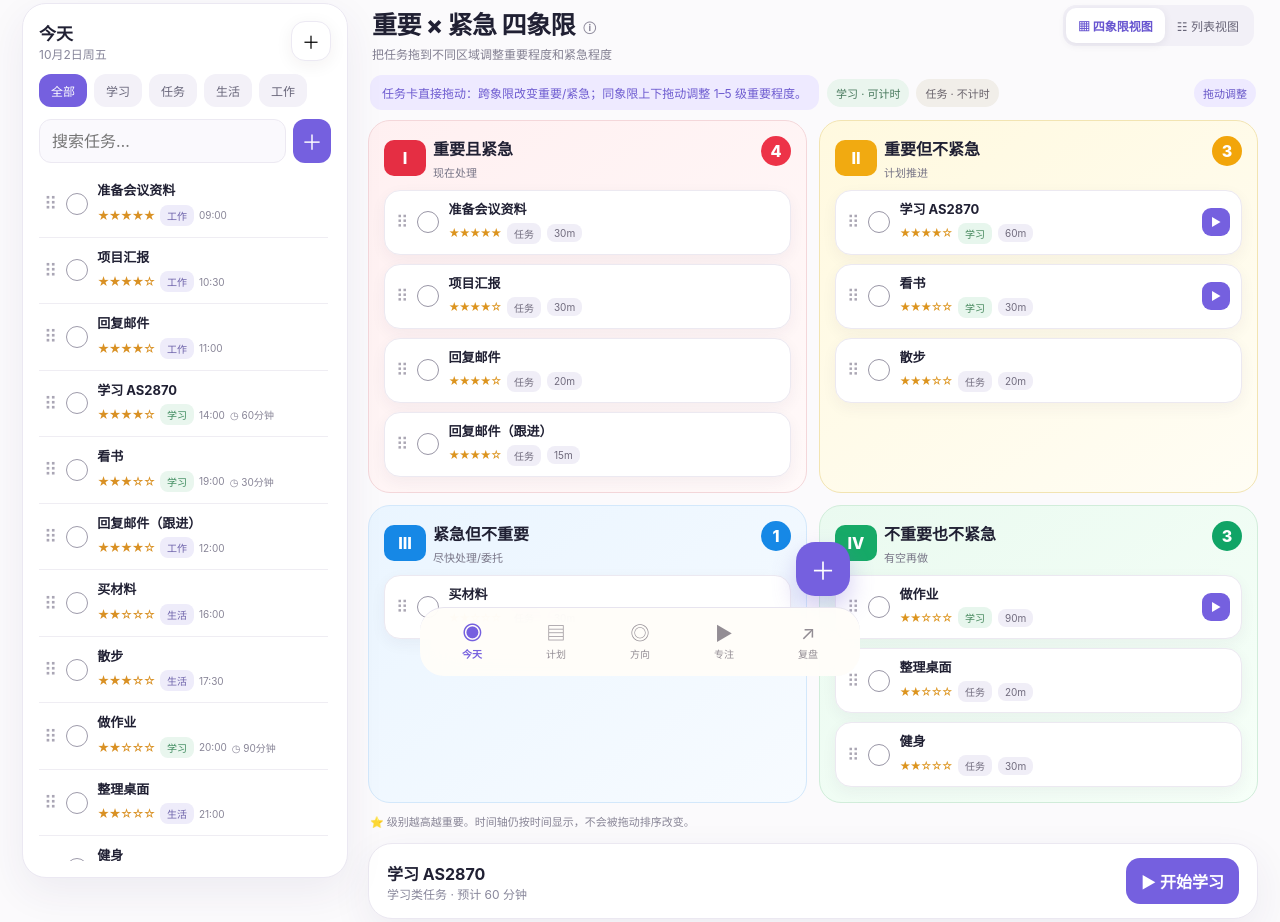
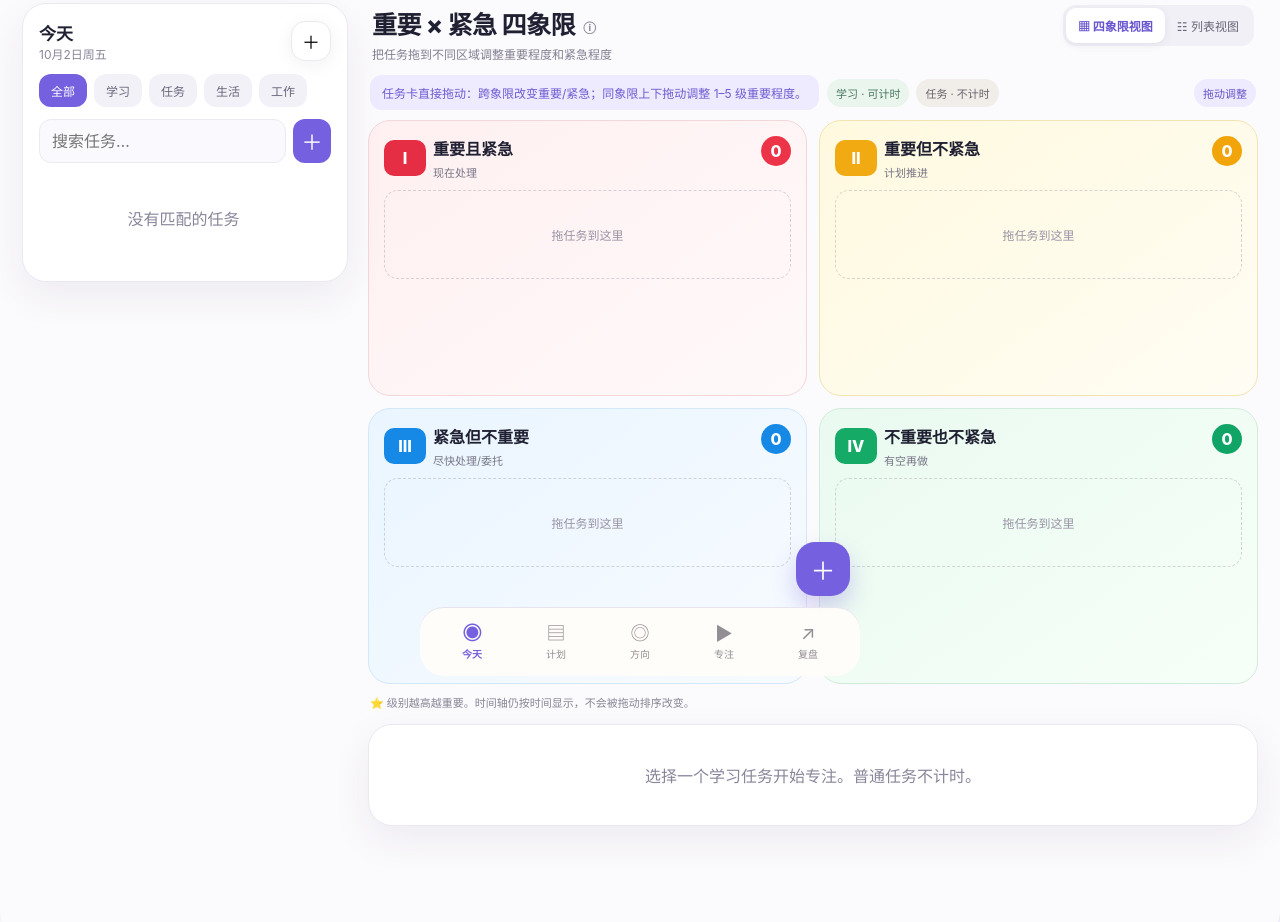
Before and after one commit to 22xShun/Daily-Flow, a plain HTML site: page index.html in a window 1280 px wide. Shown: the part 104-1026 px from the top of the page. Drawn offline with Linux system fonts and the light colour scheme.

Commit message:
Clear demo data for clean start

```diff
--- a/index.html
+++ b/index.html
@@ -260,7 +260,7 @@ main{padding:18px 22px 115px}.screen.active{display:block}
 <div id="toast" class="toast"></div>
 
 <script>
-const KEY="flowos_v04_visual_state";
+const KEY="flowos_v05_clean_state";
 const isoToday=()=>new Date().toISOString().slice(0,10);
 const uid=()=>Math.random().toString(36).slice(2,9);
 const fmtDate=d=>new Date(d+"T12:00:00").toLocaleDateString("zh-CN",{month:"long",day:"numeric",weekday:"short"});
@@ -336,28 +336,12 @@ normalizeFocus();
 function seed(){
  const t=isoToday();
  return {
-  goals:[
-   {id:"g1",title:"成为能够独立做工程设计的人",desc:"把理论、标准阅读、计算与实际项目连接起来",progress:18,projects:["p1"]},
-   {id:"g2",title:"建立稳定而可持续的生活系统",desc:"减少临时抱佛脚，让计划服务现实",progress:34,projects:["p2"]}
-  ],
-  projects:[
-   {id:"p1",goalId:"g1",title:"AS2870 学习与应用",progress:28},
-   {id:"p2",goalId:"g2",title:"个人效率系统 MVP",progress:45}
-  ],
-  tasks:[
-   {id:"v1",title:"准备会议资料",date:t,time:"09:00",duration:30,actual:0,priority:1,importanceOrder:1,importance:5,urgent:true,kind:"task",projectId:"p2",status:"todo",difficulty:2,repeat:""},
-   {id:"v2",title:"项目汇报",date:t,time:"10:30",duration:30,actual:0,priority:1,importanceOrder:2,importance:4,urgent:true,kind:"task",projectId:"p2",status:"todo",difficulty:2,repeat:""},
-   {id:"v3",title:"回复邮件",date:t,time:"11:00",duration:20,actual:0,priority:2,importanceOrder:3,importance:4,urgent:true,kind:"task",projectId:"p2",status:"todo",difficulty:1,repeat:""},
-   {id:"v4",title:"学习 AS2870",date:t,time:"14:00",duration:60,actual:0,priority:2,importanceOrder:4,importance:4,urgent:false,kind:"study",projectId:"p1",status:"todo",difficulty:3,repeat:""},
-   {id:"v5",title:"看书",date:t,time:"19:00",duration:30,actual:0,priority:2,importanceOrder:5,importance:3,urgent:false,kind:"study",projectId:"p1",status:"todo",difficulty:2,repeat:""},
-   {id:"v6",title:"回复邮件（跟进）",date:t,time:"12:00",duration:15,actual:0,priority:3,importanceOrder:6,importance:4,urgent:true,kind:"task",projectId:"p2",status:"todo",difficulty:1,repeat:""},
-   {id:"v7",title:"买材料",date:t,time:"16:00",duration:30,actual:0,priority:3,importanceOrder:7,importance:2,urgent:true,kind:"task",projectId:"p2",status:"todo",difficulty:1,repeat:""},
-   {id:"v8",title:"散步",date:t,time:"17:30",duration:20,actual:0,priority:3,importanceOrder:8,importance:3,urgent:false,kind:"task",projectId:"p2",status:"todo",difficulty:1,repeat:""},
-   {id:"v9",title:"做作业",date:t,time:"20:00",duration:90,actual:0,priority:3,importanceOrder:9,importance:2,urgent:false,kind:"study",projectId:"p1",status:"todo",difficulty:3,repeat:""},
-   {id:"v10",title:"整理桌面",date:t,time:"21:00",duration:20,actual:0,priority:3,importanceOrder:10,importance:2,urgent:false,kind:"task",projectId:"p2",status:"todo",difficulty:1,repeat:""},
-   {id:"v11",title:"健身",date:t,time:"18:30",duration:30,actual:0,priority:3,importanceOrder:11,importance:2,urgent:false,kind:"task",projectId:"p2",status:"todo",difficulty:1,repeat:""}
-  ],
-  activeTaskId:"a1", focus:{running:false,seconds:0,taskId:null}, createdAt:Date.now()
+  goals:[],
+  projects:[],
+  tasks:[],
+  activeTaskId:null,
+  focus:{running:false,seconds:0,taskId:null},
+  createdAt:Date.now()
  };
 }
 function load(){try{let x=JSON.parse(localStorage.getItem(KEY));return x||seed()}catch(e){return seed()}}
```
